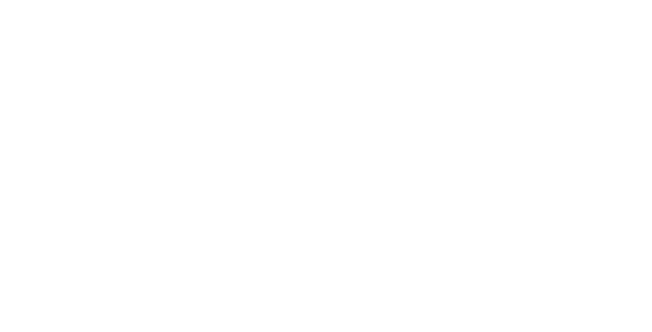
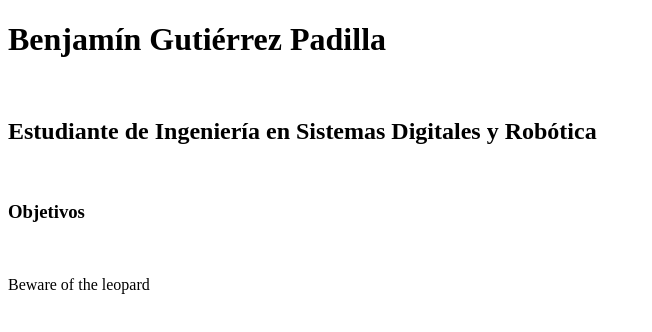
Before and after one commit to GUPABE10/Laboratorios-Web, a plain HTML site: page Laboratorio 1/index.html in a window 1280 px wide. Shown: the whole page, without its empty margins (0-652 px from the left). Drawn offline with Linux system fonts and the light colour scheme.

Commit message:
first changes in curriculum

```diff
--- a/Laboratorio 1/index.html
+++ b/Laboratorio 1/index.html
@@ -4,9 +4,24 @@
     <meta charset="UTF-8">
     <meta http-equiv="X-UA-Compatible" content="IE=edge">
     <meta name="viewport" content="width=device-width, initial-scale=1.0">
-    <title>Document</title>
+    <title>Curriculum</title>
 </head>
 <body>
+    <header>
+        <h1>Benjamín Gutiérrez Padilla</h1><br>
+        <h2>Estudiante de Ingeniería en Sistemas Digitales y Robótica</h2><br>
+    </header>
 
+    <main>
+        <div>
+            <h3>Objetivos</h3><br>
+            <p>Beware of the leopard</p><br>
+        </div>
+
+    </main>
+
+    <footer>
+
+    </footer>
 </body>
 </html>
```
